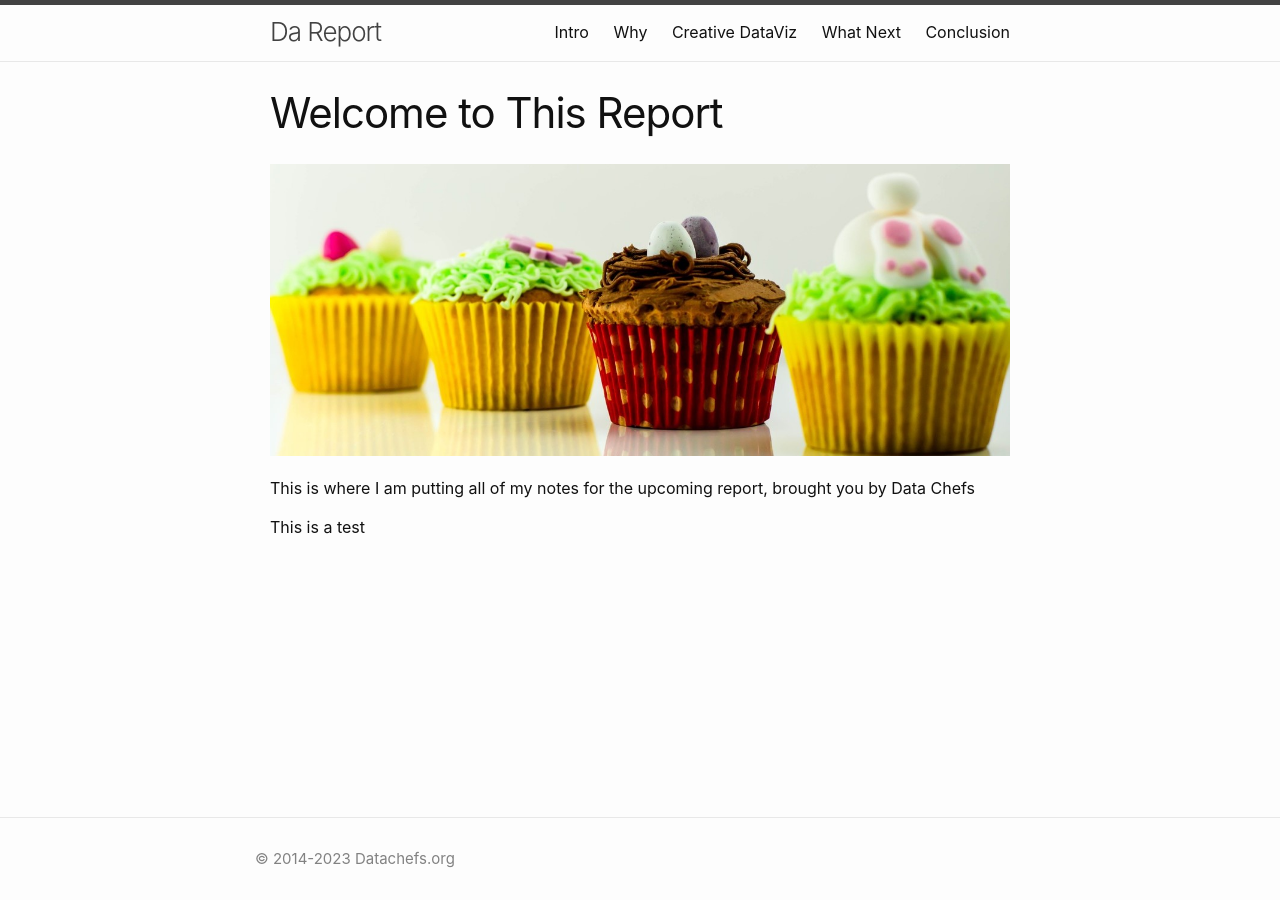
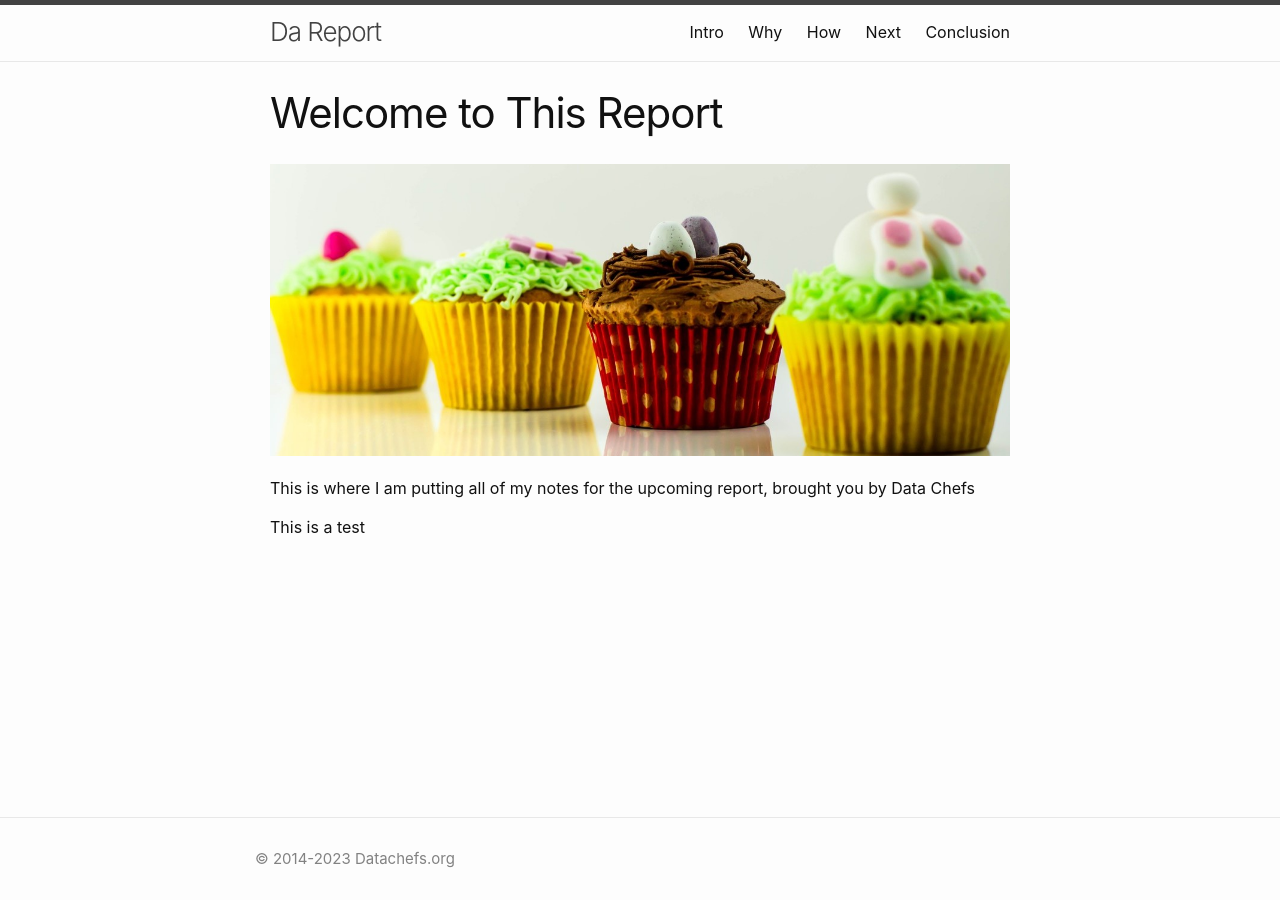
Before and after one commit to datachefs/cdv-notes, a Jekyll site: the page built from a.md, in a window 1280 px wide. Built offline with Jekyll 4.4.1, drawn with Linux system fonts in a browser that asks for light colours.

Commit message:
tweak nav

```diff
--- a/_config.yml
+++ b/_config.yml
@@ -11,9 +11,9 @@ navigation_links:
     link: "intro/"
   - name: Why
     link: 'why/'
-  - name: Creative DataViz
+  - name: How
     link: 'creative-dataviz'
-  - name: What Next
+  - name: Next
     link: 'what-next/'
   - name: Conclusion
     link: 'conclusion/'
```
